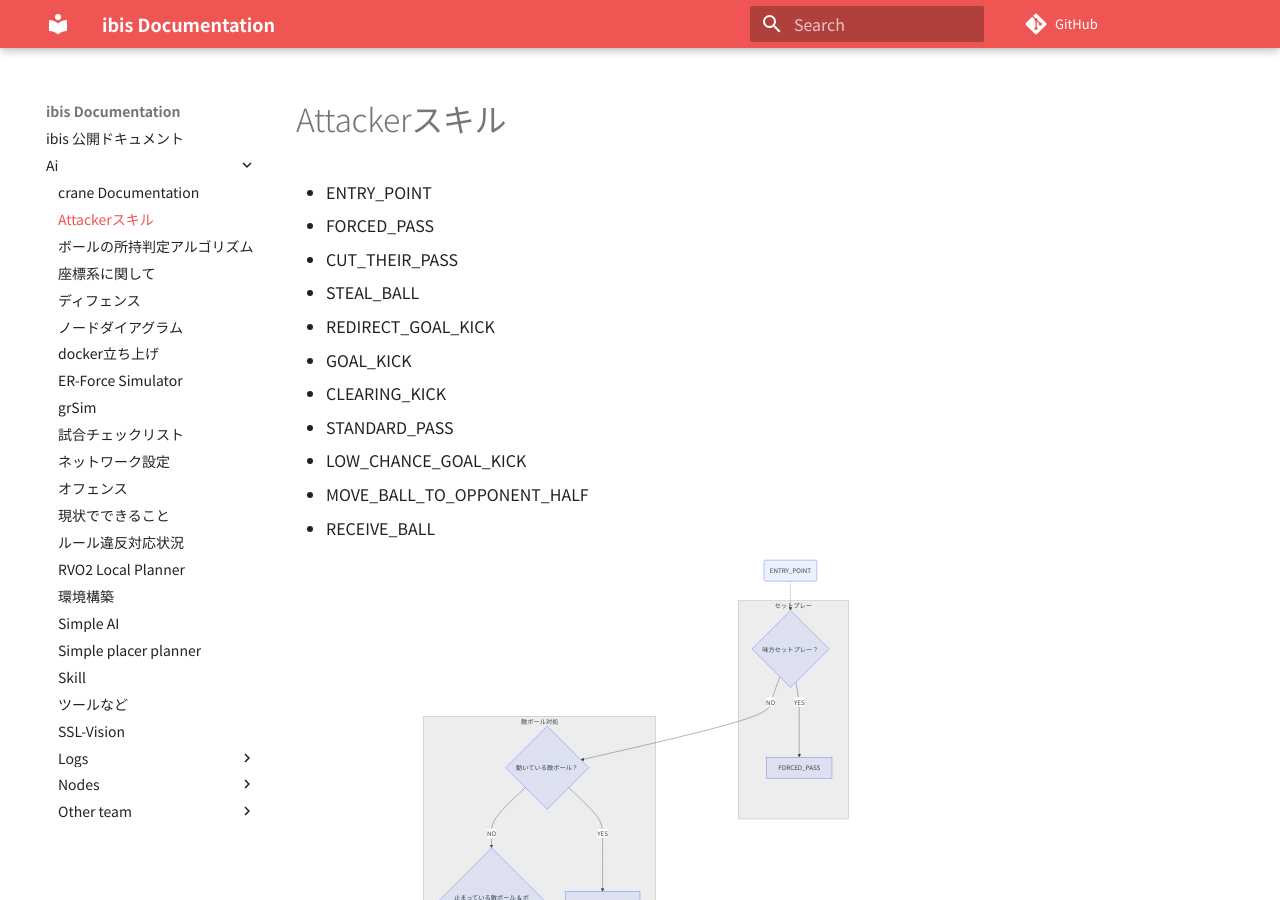
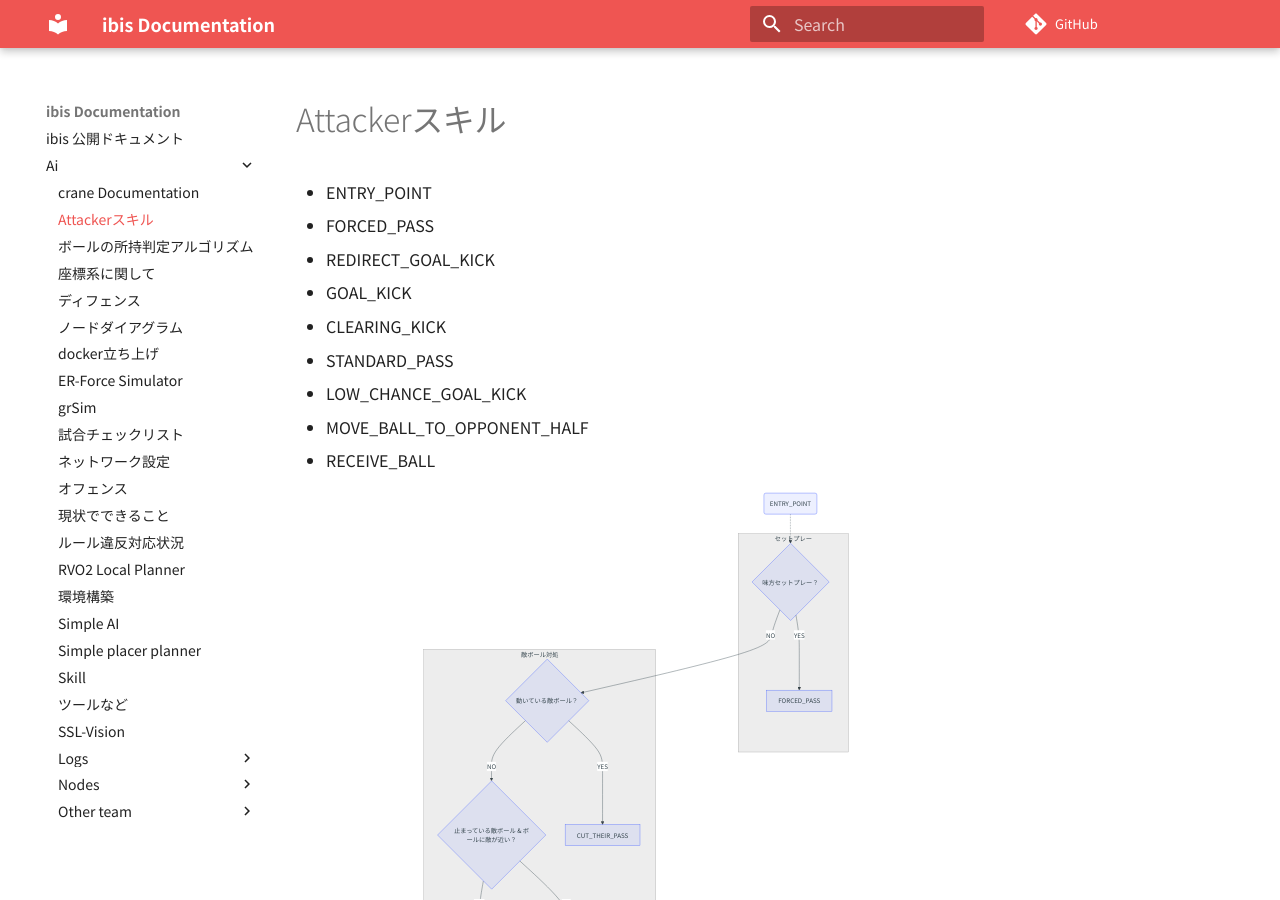
Before and after one commit to ibis-ssl/ibis_documentation, an MkDocs documentation site: the page built from docs/ai/attacker.md, in a window 1280 px wide and 900 px high. Built offline with MkDocs 1.6.1 and Material for MkDocs 9.7.7, drawn with Linux system fonts in a browser that asks for light colours; nearby versions of some CDN libraries; some web fonts are replaced; comment, search, counter and statistics services are not loaded.

Commit message:
🔄 synced local 'docs/ai' with remote 'docs'

```diff
--- a/docs/ai/attacker.md
+++ b/docs/ai/attacker.md
@@ -2,8 +2,6 @@
 
 - ENTRY_POINT
 - FORCED_PASS
-- CUT_THEIR_PASS
-- STEAL_BALL
 - REDIRECT_GOAL_KICK
 - GOAL_KICK
 - CLEARING_KICK
```
